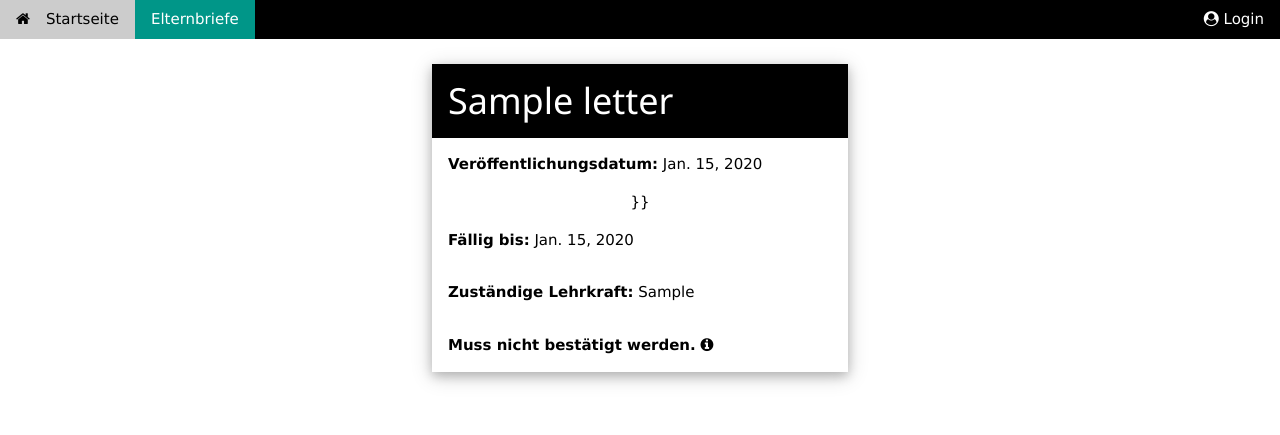
After one commit to deppiedave64/elternbrief, a Django app: page /letters/1/ in a window 1280 px wide. The commit adds this page. Shown: the top 435 px of the page. Run offline with Django 3.2, Linux system fonts and the light colour scheme; tables that the repository leaves empty hold one stand-in row (values such as "Sample post").

Commit message:
Start working on letter_detail

```diff
--- a/elternbrief/letters/templates/letters/base.html
+++ b/elternbrief/letters/templates/letters/base.html
@@ -18,8 +18,19 @@
 {% block navbar %}
     <div class="w3-top">
         <div class="w3-bar w3-theme-d2 w3-left-align">
-            <a href="{% url 'letters:index' %}" class="w3-bar-item w3-button w3-teal"><i
-                    class="fa fa-home w3-margin-right"></i>Elternbrief</a>
+            {% if request.path == '/' %}
+                <a href="{% url 'letters:index' %}" class="w3-bar-item w3-button w3-teal"><i
+                        class="fa fa-home w3-margin-right"></i>Startseite</a>
+            {% else %}
+                <a href="{% url 'letters:index' %}" class="w3-bar-item w3-button"><i
+                        class="fa fa-home w3-margin-right"></i>Startseite</a>
+            {% endif %}
+
+            {% if '/letters/' in request.path %}
+                <a href="{% url 'letters:letters' %}" class="w3-bar-item w3-button w3-teal">Elternbriefe</a>
+            {% else %}
+                <a href="{% url 'letters:letters' %}" class="w3-bar-item w3-button">Elternbriefe</a>
+            {% endif %}
 
             {% block login %}
                 {% if request.user.is_authenticated %}
--- /dev/null
+++ b/elternbrief/letters/templates/letters/letter_detail.html
@@ -0,0 +1,45 @@
+{% extends 'letters/base.html' %}
+
+{% block title %}Detailansicht{% endblock %}
+
+{% block content %}
+    <div class="w3-row w3-center">
+
+        <div class="w3-col m2 l4 w3-hide-small"><p></p></div>
+
+        <div class="w3-col m8 l4 s12">
+            <div class="w3-card-4">
+
+                <header class="w3-container w3-theme-d2 w3-left-align">
+                    <h1>{{ letter }}</h1>
+                </header>
+                <div class="w3-container w3-left-align">
+                    <p><b>Veröffentlichungsdatum:</b> {{ letter.date_published }}</p>
+                </div>
+
+                {% if letter.date_due %} }}
+                    <div class="w3-container w3-left-align">
+                        <p><b>Fällig bis:</b> {{ letter.date_due }}</p>
+                    </div>
+                {% endif %}
+
+                {% if letter.teacher %}
+                    <div class="w3-container w3-left-align">
+                        <p><b>Zuständige Lehrkraft:</b> {{ letter.teacher }}</p>
+                    </div>
+                {% endif %}
+
+                <div class="w3-container w3-left-align">
+                    <p><b>Muss {% if letter.confirmation == True %}nicht {% endif %}bestätigt werden.</b> <i class="fa fa-info-circle"></i></p>
+                </div>
+
+                <div class="w3-container">
+{#                    <embed src="{%  %}">#}
+                </div>
+            </div>
+        </div>
+
+        <div class="w3-col m2 l4 w3-hide-small"><p></p></div>
+
+    </div>
+{% endblock %}
--- a/elternbrief/letters/templates/letters/login.html
+++ b/elternbrief/letters/templates/letters/login.html
@@ -1,11 +1,13 @@
 {% extends "letters/base.html" %}
+
+{% block title %}Login{% endblock %}
 
 {% block content %}
 
     {% if badlogin %}
         <div class="w3-panel w3-red">
             <h3>Login fehlgeschlagen!</h3>
-            <p>Bitte überprüfen Sie Ihre Anmeldeinformationen und versuchen Sie es erneut</p>
+            <p>Bitte überprüfen Sie Ihre Anmeldeinformationen und versuchen Sie es erneut.</p>
         </div>
     {% endif %}
 
--- a/elternbrief/letters/urls.py
+++ b/elternbrief/letters/urls.py
@@ -6,4 +6,6 @@ urlpatterns = [
     path('', views.index, name='index'),
     path('login/', views.login, name='login'),
     path('logout/', views.logout, name='logout'),
+    path('letters/', views.letters, name='letters'),
+    path('letters/<int:letter_id>/', views.letter_detail, name='letter_detail'),
 ]
--- a/elternbrief/letters/views.py
+++ b/elternbrief/letters/views.py
@@ -1,4 +1,4 @@
-from django.shortcuts import render, redirect
+from django.shortcuts import render, redirect, get_object_or_404
 from django.contrib.auth import authenticate, login as dj_login, logout as dj_logout
 
 from .models import Letter
@@ -23,6 +23,16 @@ def index(request):
         return render(request, 'letters/index.html')
 
 
+def letters(request):
+    return render(request, 'letters/letters_index.html')
+
+
+def letter_detail(request, letter_id):
+    letter = get_object_or_404(Letter, pk=letter_id)
+    context = {'letter': letter}
+    return render(request, 'letters/letter_detail.html', context)
+
+
 def login(request):
     if 'username' in request.POST.keys() and 'password' in request.POST.keys():
         username = request.POST['username']
```
Also changed, not shown: elternbrief/letters/templates/letters/letters_index.html (added, +7 -0 lines).
